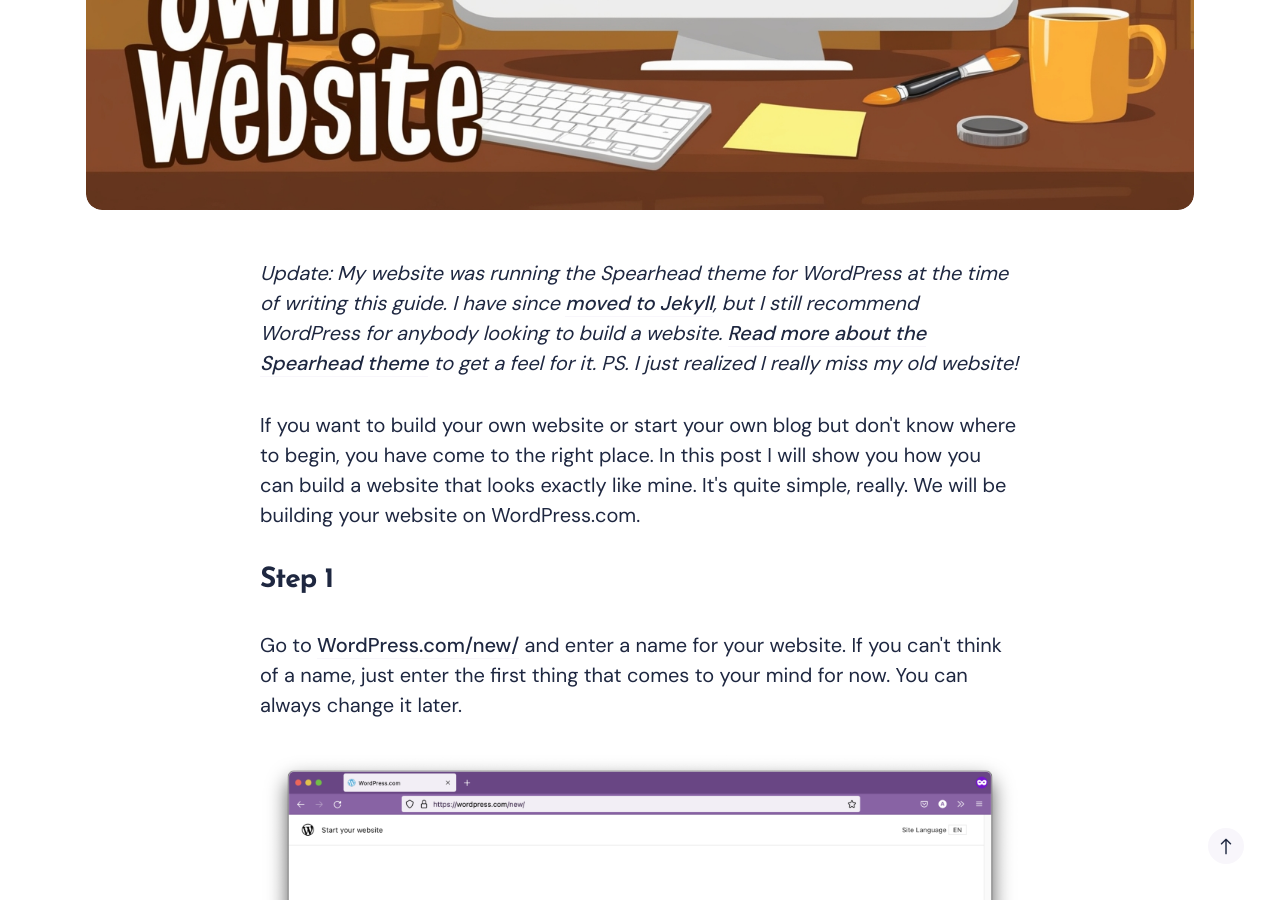
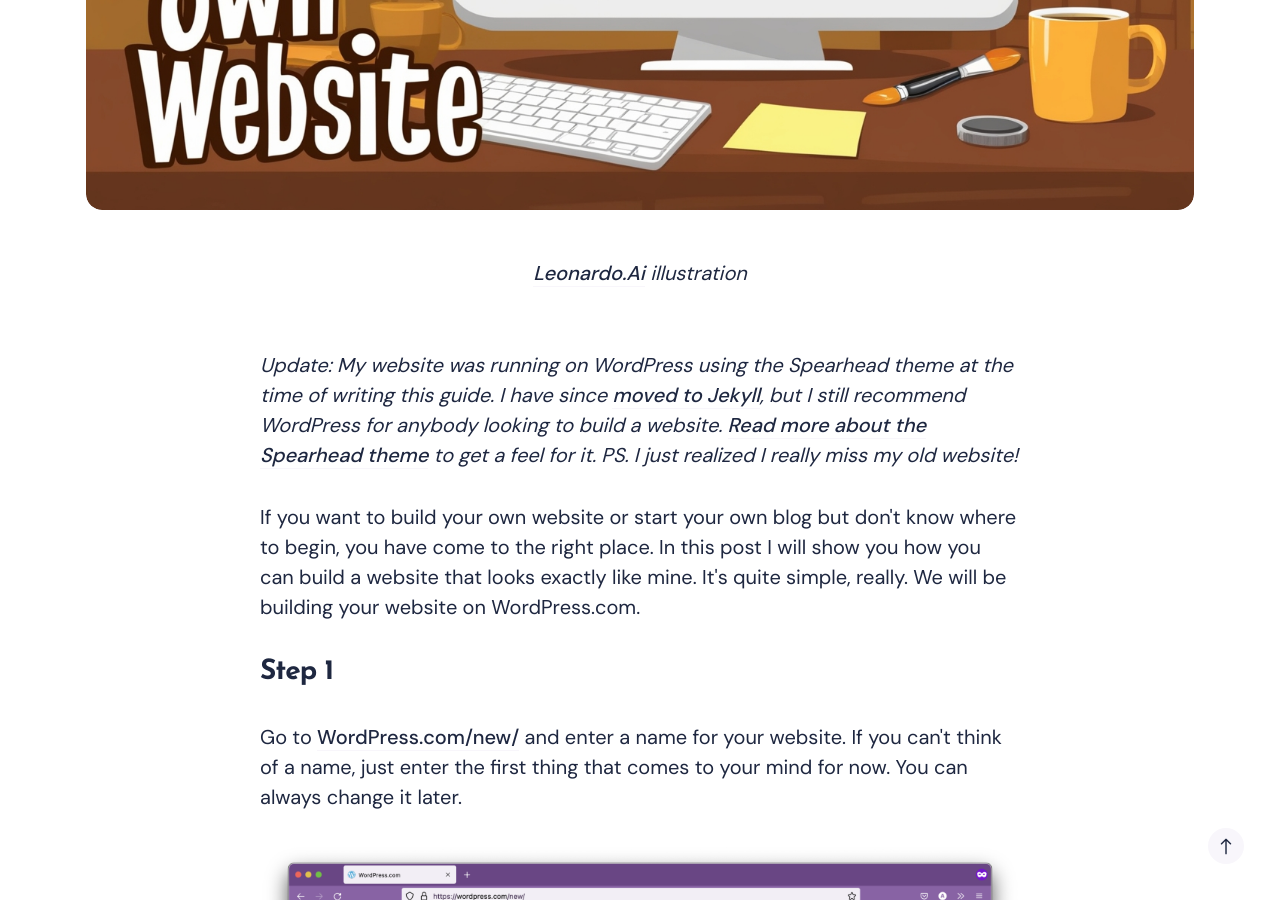
Before and after one commit to wowashuwow/wowashuwow.github.io, a Jekyll site: the page built from _posts/2022-1-7-how-to-build-your-own-website.md, in a window 1280 px wide and 900 px high, scrolled down 962 px. Built offline with Jekyll 4.4.1, drawn with Linux system fonts in a browser that asks for light colours; nearby versions of some CDN libraries.

Commit message:
added ai image to most impactful reads 2023 post, added a line with credits to each post that has an ai image

```diff
--- a/_posts/2022-1-7-how-to-build-your-own-website.md
+++ b/_posts/2022-1-7-how-to-build-your-own-website.md
@@ -5,7 +5,9 @@ image: '/images/fi-how-to-build-your-own-website.jpg'
 description: Complete guide to building your own website
 tags: [Guides]
 ---
-*Update: My website was running the Spearhead theme for WordPress at the time of writing this guide. I have since [moved to Jekyll]({{site.baseurl}}/blog/hello-world), but I still recommend WordPress for anybody looking to build a website. [Read more about the Spearhead theme](https://wordpress.com/blog/2020/10/29/spearhead/) to get a feel for it. PS. I just realized I really miss my old website!*
+<center><i><a href="https://leonardo.ai/">Leonardo.Ai</a> illustration</i></center><br>
+
+*Update: My website was running on WordPress using the Spearhead theme at the time of writing this guide. I have since [moved to Jekyll]({{site.baseurl}}/blog/hello-world), but I still recommend WordPress for anybody looking to build a website. [Read more about the Spearhead theme](https://wordpress.com/blog/2020/10/29/spearhead/) to get a feel for it. PS. I just realized I really miss my old website!*
 
 <p class="has-large-font-size">If you want to build your own website or start your own blog but don't know where to begin, you have come to the right place. In this post I will show you how you can build a website that looks exactly like mine. It's quite simple, really. We will be building your website on WordPress.com.</p>
 
```
Also changed, not shown: _posts/2021-12-2-How-I-Use-My-Windows-PC-From-Anywhere.md (+1 -0 lines), _posts/2021-5-15-Resources-to-become-a-web-developer.md (+1 -0 lines), _posts/2021-5-2-consume-vs-create.md (+1 -0 lines), _posts/2021-5-4-own-your-domain.md (+1 -1 lines), _posts/2024-4-16-Most-Impactful-Reads-of-2023.md (+1 -1 lines), images/fi-most-impactful-reads-of-2023.jpg.
